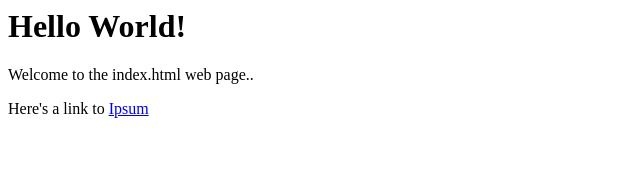
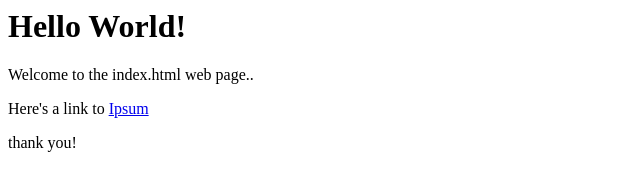
Before and after one commit to Keizo410/HTTP_Server_Python, a plain HTML site: page htdocs/index.html in a window 1280 px wide. Shown: the full height of the page, 0-640 px from the left. Drawn offline with Linux system fonts and the light colour scheme.

Commit message:
python http server updated

```diff
--- a/htdocs/index.html
+++ b/htdocs/index.html
@@ -6,5 +6,6 @@
     <h1>Hello World!</h1>
     <p>Welcome to the index.html web page..</p>
     <p>Here's a link to <a href="ipsum.html">Ipsum</a></p>
+    <p>thank you!</p>
 </body>
 </html>
```
